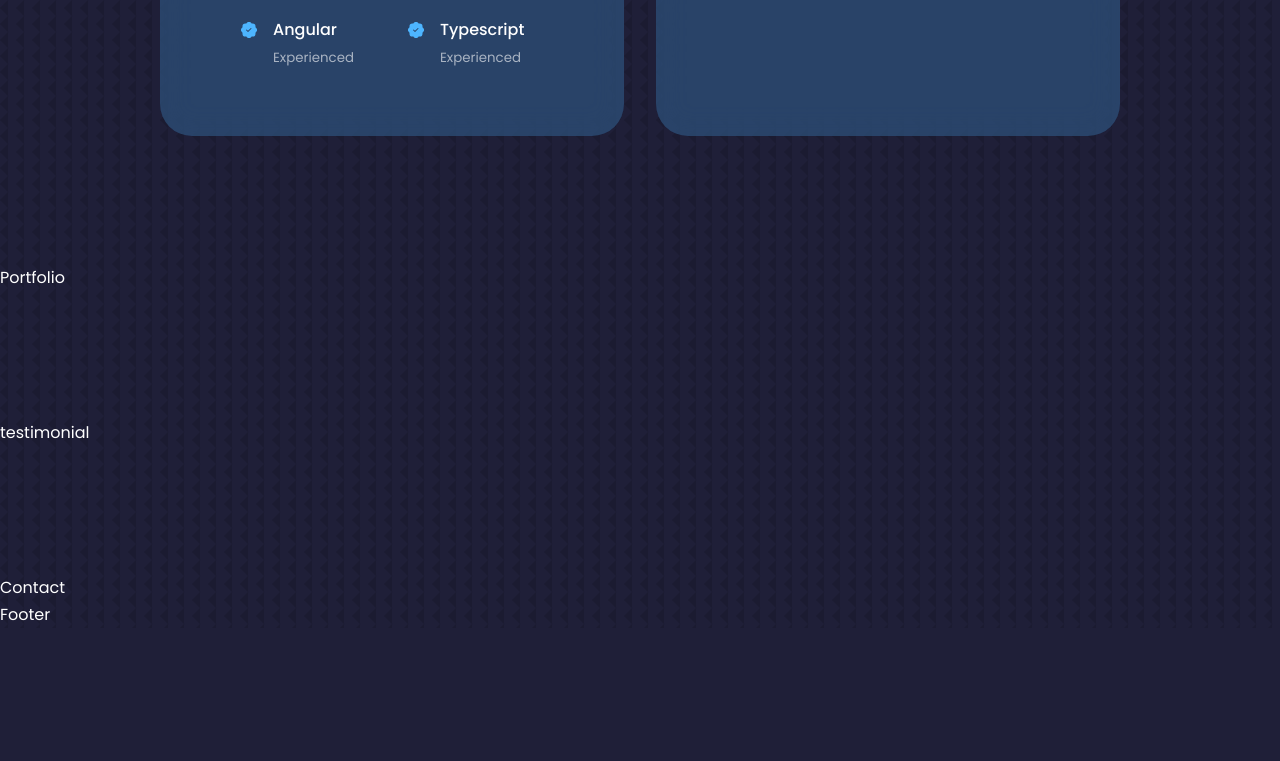
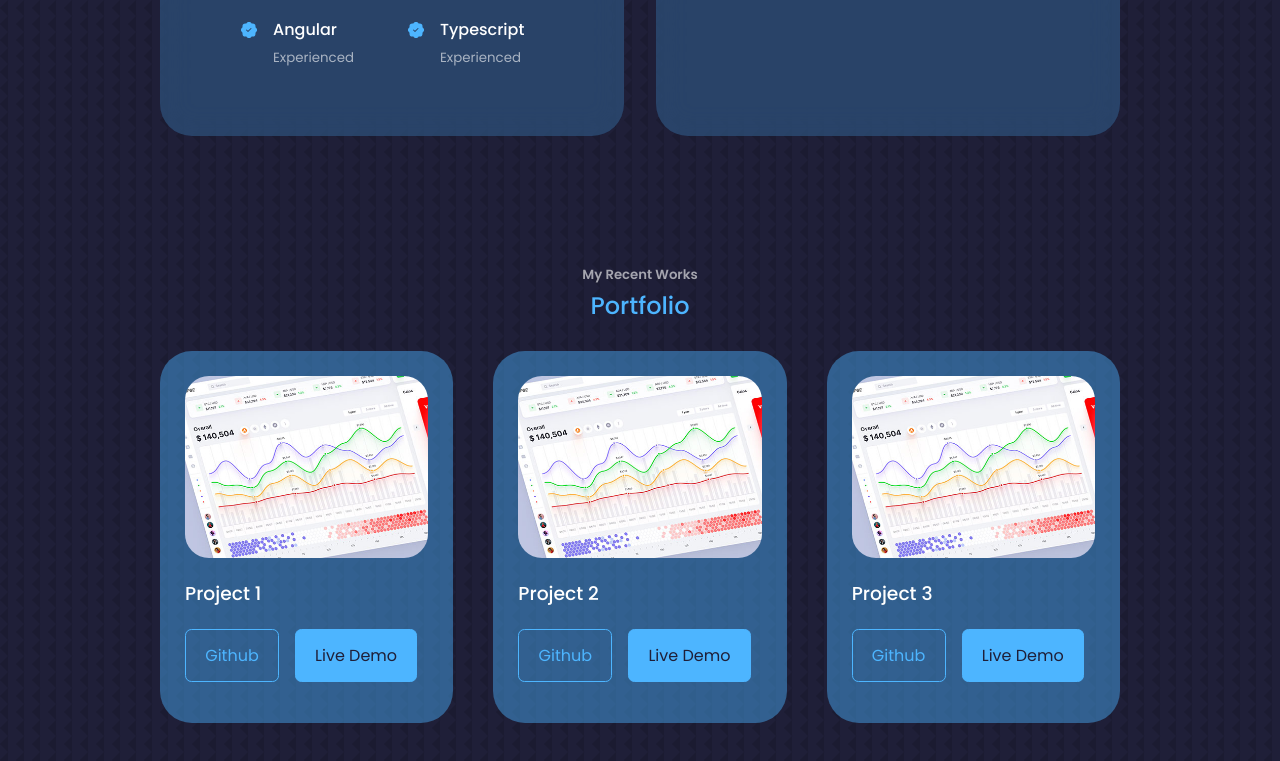
Before and after one commit to AnbarasanJ24/Portfolio-Anbarasan, a React (Create React App) app: page / in a window 1280 px wide. Shown: the part 2000-2761 px from the top of the page. Before the commit the page ends 2628 px from the top, so only its background shows below. Built offline with nearby package versions, Linux system fonts and the light colour scheme.

Commit message:
Added initial setup for portfolio

```diff
--- a/src/components/portfolio/Portfolio.jsx
+++ b/src/components/portfolio/Portfolio.jsx
@@ -1,9 +1,36 @@
 import React from 'react'
 import './portfolio.css'
+import { portfolioData } from '../../data/portfolio'
 
 const Portfolio = () => {
   return (
-    <section id='portfolio'>Portfolio</section>
+    <section id='portfolio'>
+      <h5>My Recent Works</h5>
+      <h2>Portfolio</h2>
+      <div className="container portfolio__container">
+
+        {
+          portfolioData.map(portfolio => {
+            let { id, image, title, github, demo } = portfolio;
+
+            return (
+              <article className="portfolio__item" key={id}>
+                <div className="portfolio__item-image">
+                  <img src={image} alt={title} />
+                </div>
+                <h3>{title}</h3>
+                <div className="portfolio__item-btn">
+                  <a href={github} className='btn' arget='_blank' rel="noreferrer">Github</a>
+                  <a href={demo} className='btn btn-primary' target='_blank' rel="noreferrer">Live Demo</a>
+                </div>
+              </article>
+            )
+          })
+        }
+
+
+      </div>
+    </section>
   )
 }
 
--- a/src/components/portfolio/portfolio.css
+++ b/src/components/portfolio/portfolio.css
@@ -0,0 +1,52 @@
+.portfolio__container{
+    display: grid;
+    grid-template-columns: repeat(3, 1fr);
+    gap: 2.5rem;
+}
+ .portfolio__item{
+    background: var(--color-bg-variant);
+    padding: 1.5rem;
+    border-radius: 2rem;
+    border: 1px solid transparent;
+    transition: var(--transition);
+ }
+
+ .portfolio__item:hover{
+    background: transparent;
+    border-color: var(--color-primary);
+ }
+
+ .portfolio__item-image{
+    border-radius: 1.5rem;
+    overflow: hidden;
+ }
+
+ .portfolio__item h3{
+    margin: 1.2rem 0;
+ }
+
+ .portfolio__item-btn{
+    display: flex;
+    gap: 1rem;
+    margin-bottom: 1rem;
+ }
+
+ /* Media Queries */
+
+ @media screen and (max-width: 1024px) {
+    .portfolio__container{
+      grid-template-columns: repeat(2, 1fr);
+      gap: 1.2rem;
+    }
+ }
+
+ @media screen and (max-width : 600px) {
+   .portfolio__container{
+      grid-template-columns: 1fr;
+      gap: 1rem;
+      width: 75%;
+   }
+   .portfolio__item{
+      padding: 1.2rem;
+   }
+ }
--- /dev/null
+++ b/src/data/portfolio.js
@@ -0,0 +1,32 @@
+import portfolio1 from '../assets/portfolio1.jpg'
+
+export const portfolioData = [
+    {
+        id: 1,
+        image: portfolio1,
+        title : 'Project 1',
+        github : 'https://github.com',
+        demo : 'https://github.com'
+    },
+    {
+        id: 2,
+        image: portfolio1,
+        title : 'Project 2',
+        github : 'https://github.com',
+        demo : 'https://github.com'
+    },
+    {
+        id: 3,
+        image: portfolio1,
+        title : 'Project 3',
+        github : 'https://github.com',
+        demo : 'https://github.com'
+    },
+    {
+        id: 4,
+        image: portfolio1,
+        title : 'Project 4',
+        github : 'https://github.com',
+        demo : 'https://github.com'
+    },
+]
--- a/src/index.css
+++ b/src/index.css
@@ -3,7 +3,7 @@
 :root{
     /* Colors */
    --color-bg : #1f1f38;
-   --color-bg-variant : #4db5ff;
+   --color-bg-variant : #4db5ff70;
    --color-primary : #4db5ff;
    --color-primary-variant : rgba(77,181,255,0.4);
    --color-white : #fff;
@@ -68,7 +68,7 @@ h1{
 
 section{
     margin-top: 8rem;
-    /* height: 100vh; */
+    height: auto;
 }
 
 section > h2, section >h5{
@@ -78,6 +78,7 @@ section > h2, section >h5{
 
 section > h2{
     color: var(--color-primary);
+    margin-bottom: 1.5rem;
 }
 
 .text-light{
```
